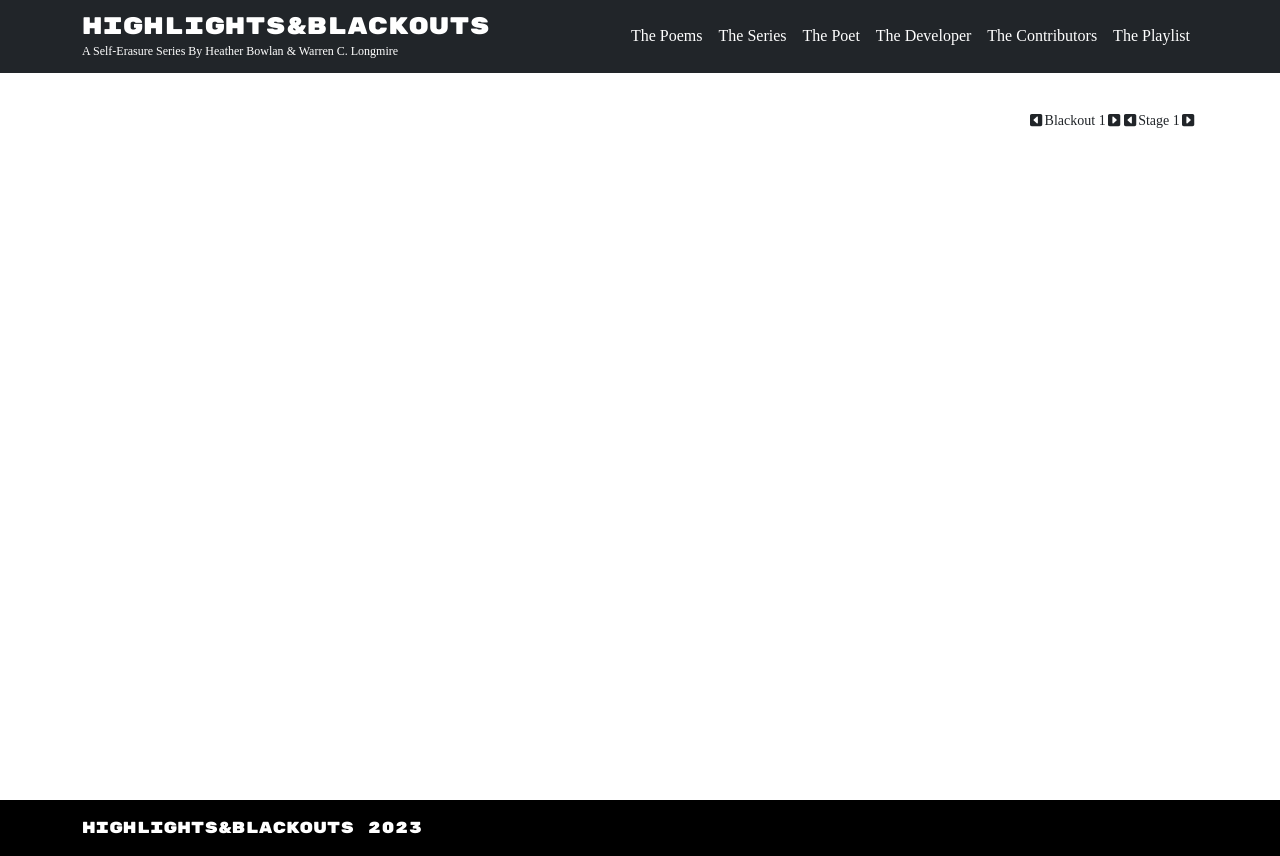
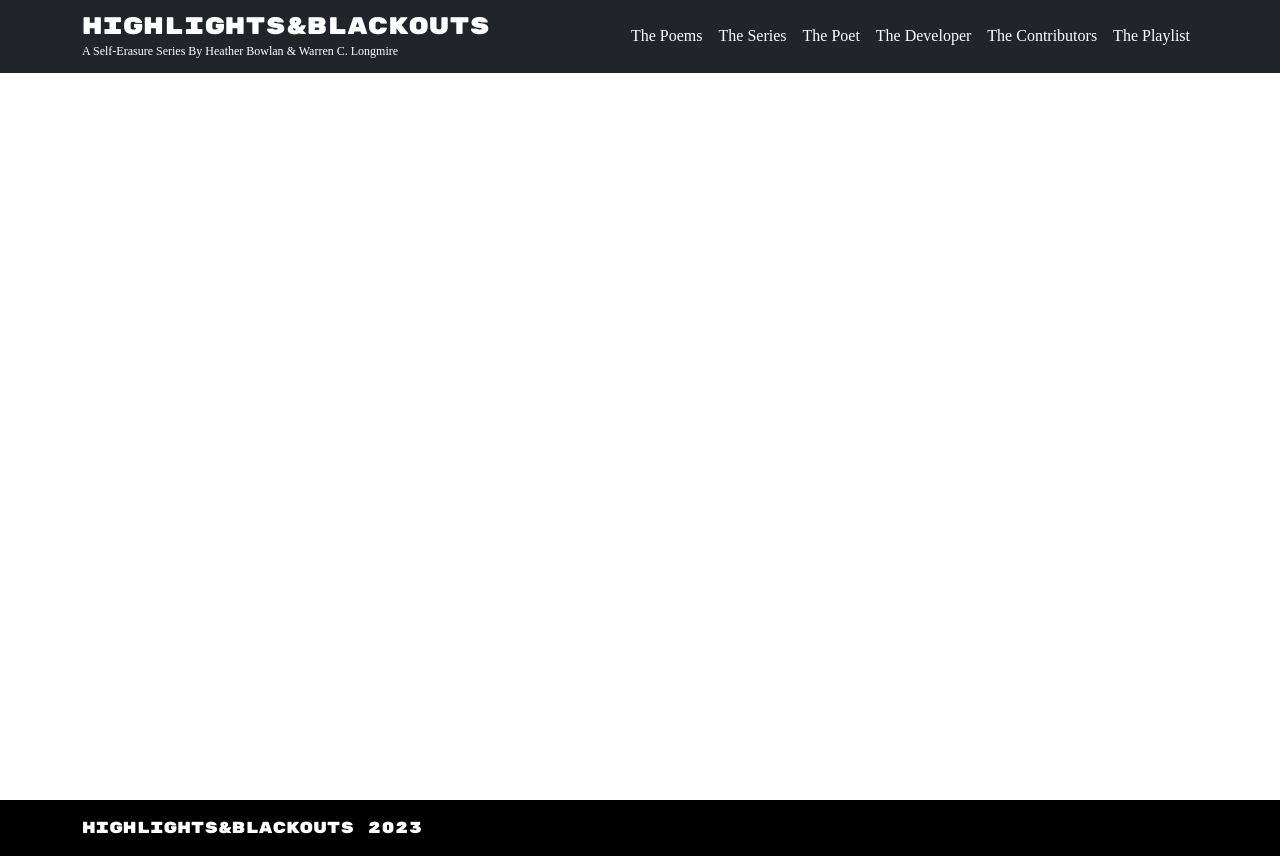
Before and after one commit to wlongmire/self-erasures, a Next.js app: page /blackouts/1/1 in a window 1280 px wide. Built offline with nearby package versions, Linux system fonts and the light colour scheme; a web font is replaced by a local one.

Commit message:
adds more.

```diff
--- a/components/PoemContainer.js
+++ b/components/PoemContainer.js
@@ -92,7 +92,7 @@ const PoemContainer = ({ erasureIdx, stageIdx, setPoem }) => {
 
     return <Layout>
         <PoemStyle titleColor={image ? "white" : "black"} titlePosition={image ? -9.5:-8.9}>
-        <div class="header">
+        {/* <div class="header">
             <div class="scrubs">
                 <span>
                     <FontAwesomeIcon onClick={handleScrub} data-type="blackout" data-direction="-1" className="arrow" icon={faSquareCaretLeft} />
@@ -105,7 +105,7 @@ const PoemContainer = ({ erasureIdx, stageIdx, setPoem }) => {
                     <FontAwesomeIcon onClick={handleScrub} data-type="stage" data-direction="1" className="arrow"  icon={faSquareCaretRight} />
                 </span>
             </div>
-        </div >
+        </div > */}
 
         </PoemStyle>
     </Layout>
```
